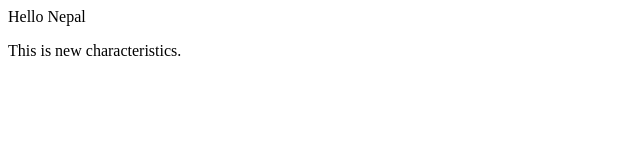
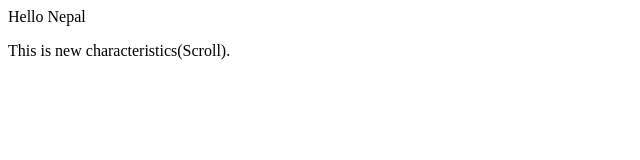
Before and after one commit to Abhi-sek-sth/LocalRepo, a plain HTML site: page index.html in a window 1280 px wide. Shown: the full height of the page, 0-640 px from the left. Drawn offline with Linux system fonts and the light colour scheme.

```diff
--- a/index.html
+++ b/index.html
@@ -1,2 +1,2 @@
 <p>Hello Nepal</p>
-<p>This is new characteristics.</p>
+<p>This is new characteristics(Scroll).</p>
```
